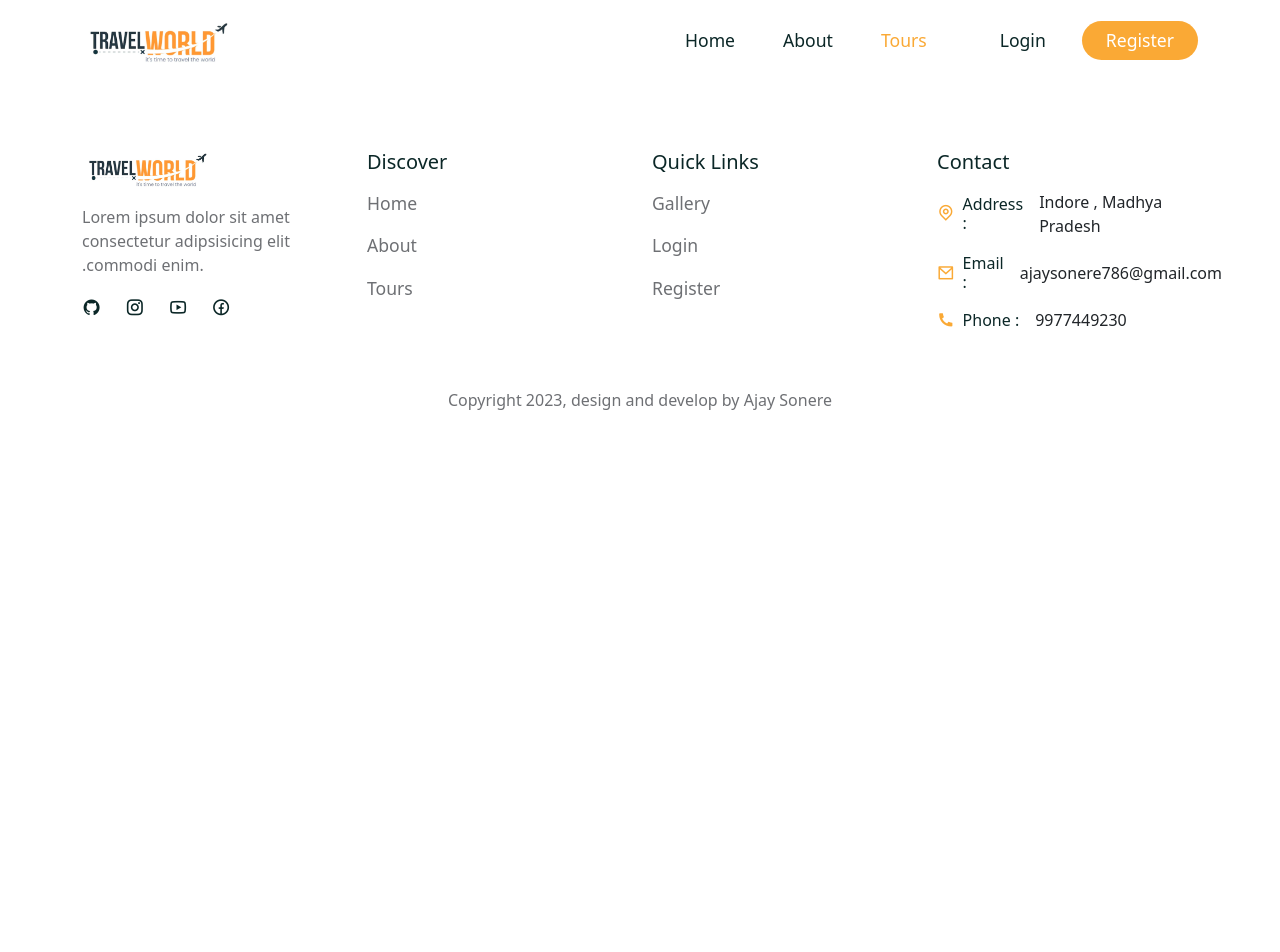
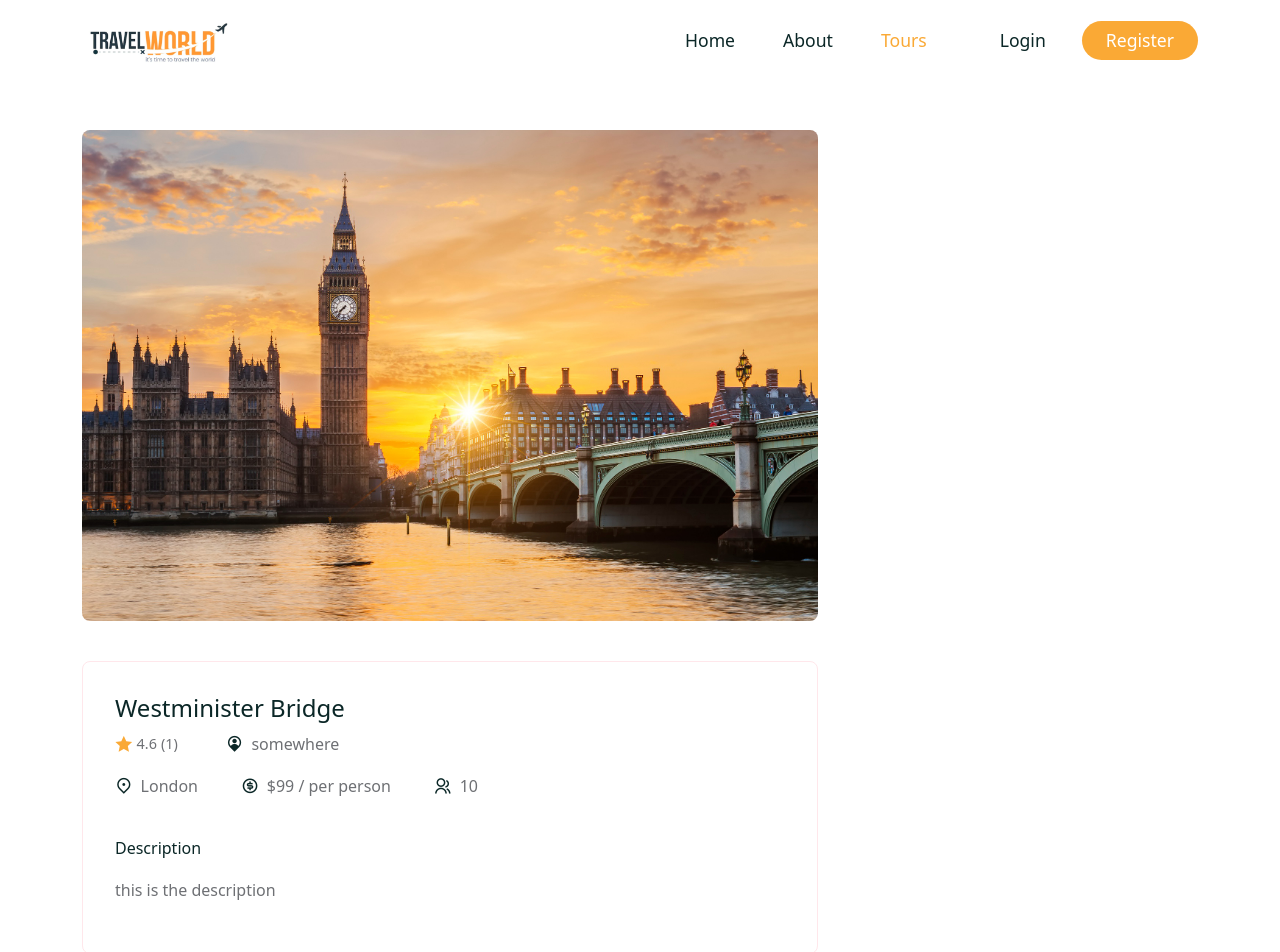
Before and after one commit to ajaysonere/ToursAndTravels, a React (Create React App) app in the folder tour-management/frontend/: page /tours/01 in a window 1280 px wide. Shown: the top 952 px of the page. Before the commit the page ends 800 px from the top, so only its background shows below. Built offline with nearby package versions, Linux system fonts and the light colour scheme; a web font is replaced by a local one.

Commit message:
tour details section completed

```diff
--- a/tour-management/frontend/src/assets/data/tours.js
+++ b/tour-management/frontend/src/assets/data/tours.js
@@ -12,6 +12,7 @@ const tours = [
     title: "Westminister Bridge",
     city: "London",
     distance: 300,
+    address:'somewhere',
     price: 99,
     maxGroupSize: 10,
     desc: "this is the description",
@@ -30,6 +31,7 @@ const tours = [
     title: "Bali, Indonesia",
     city: "Indonesia",
     distance: 400,
+    address: 'somewhere',
     price: 99,
     maxGroupSize: 8,
     desc: "this is the description",
@@ -48,6 +50,7 @@ const tours = [
     title: "Snowy Mountains, Thailand",
     city: "Thailand",
     distance: 500,
+    address: 'somewhere',
     price: 99,
     maxGroupSize: 8,
     desc: "this is the description",
@@ -66,6 +69,7 @@ const tours = [
     title: "Beautiful Sunrise, Thailand",
     city: "Thailand",
     distance: 500,
+    address: 'somewhere',
     price: 99,
     maxGroupSize: 8,
     desc: "this is the description",
@@ -84,6 +88,7 @@ const tours = [
     title: "Nusa Pendia Bali, Indonesia",
     city: "Indonesia",
     distance: 500,
+    address: 'somewhere',
     price: 99,
     maxGroupSize: 8,
     desc: "this is the description",
@@ -102,6 +107,7 @@ const tours = [
     title: "Cherry Blossoms Spring",
     city: "Japan",
     distance: 500,
+    address: 'somewhere',
     price: 99,
     maxGroupSize: 8,
     desc: "this is the description",
@@ -120,6 +126,7 @@ const tours = [
     title: "Holmen Lofoten",
     city: "France",
     distance: 500,
+    address: 'somewhere',
     price: 99,
     maxGroupSize: 8,
     desc: "this is the description",
@@ -133,6 +140,7 @@ const tours = [
     title: "Snowy Mountains, Thailand",
     city: "Thailand",
     distance: 500,
+    address: 'somewhere',
     price: 99,
     maxGroupSize: 8,
     desc: "this is the description",
--- a/tour-management/frontend/src/pages/TourDetails.js
+++ b/tour-management/frontend/src/pages/TourDetails.js
@@ -1,7 +1,52 @@
+import {Container , Row , Col , Form , ListGroup} from 'reactstrap';
+import {useParams} from 'react-router-dom';
+import tourData from '../assets/data/tours';
+import calculateAvgRating from '../utils/avgRating';
+import '../styles/tour-details.css';
 function TourDetails(){
+
+    const {id} = useParams()
+
+    const tour = tourData.find(tour => tour.id === id)
+
+    const {photo , title , desc ,address, price , reviews , city , distance , maxGroupSize} = tour;
+
+
+    const {totalRating , avgRating} = calculateAvgRating(reviews)
+
     return(
         <>
-          <div></div>
+          <section>
+            <Container>
+              <Row>
+                <Col lg='8'>
+                   <div className='tour_content'>
+                      <img src={photo} alt='a'/>
+                      <div className='tour_info'>
+                        <h2>{title}</h2>
+                        <div className='d-flex align-items-center gap-5'>
+                          <span className="tour_rating d-flex align-items-center gap-1">
+                                <i class="ri-star-fill" style={{'color':'var(--secondary-color)'}}></i>{calculateAvgRating === 0 ? null : avgRating}
+                                {totalRating === 0 ? ('Not rated ' ): (<span>({reviews.length})</span>)}
+                            </span>
+
+                            <span>
+                              <i class="ri-map-pin-user-fill"></i>{address}
+                            </span>
+                        </div>
+                        <div className='tour_extra-details'>
+                           <span><i class="ri-map-pin-2-line"></i>{city}</span>
+                           <span><i class="ri-money-dollar-circle-line"></i>${price} / per person</span>
+                           <span><i class="ri-group-line"></i>{maxGroupSize}</span>
+                        </div>
+                        <h5>Description</h5>
+                        <p>{desc}</p>
+                      </div>
+                   </div>
+                </Col>
+              </Row>
+            </Container>
+          </section>
         </>
     );
 }
--- /dev/null
+++ b/tour-management/frontend/src/styles/tour-details.css
@@ -0,0 +1,45 @@
+
+.tour_content img{
+    width: 100%;
+    border-radius: 0.5rem;
+    margin-bottom: 2.5rem;
+}
+.tour_info{
+    border-radius: 0.5rem;
+    border: 1px solid rgb(299,231,235);
+    padding: 2rem;
+}
+.tour_info h2{
+    font-size: 1.5rem;
+}
+
+.tour_info span{
+    display: flex;
+    align-items: center;
+    column-gap: 0.5rem;
+    font-style: 1rem;
+    color: var(--text-color);
+}
+
+.tour_info span i{
+    color: var(--heading-color);
+    font-size: 1.1rem;
+}
+.tour_extra-details{
+    display: flex;
+    align-items: center;
+    column-gap: 2.7rem;
+    margin-top: 1rem;
+    margin-bottom: 2.5rem;
+}
+
+.tour_info h5{
+    margin-bottom: 1rem;
+    font-size: 1rem;
+}
+
+.tour_info p {
+    line-height: 30px;
+    font-size: 1rem;
+    color: var(--text-color);
+}
```
